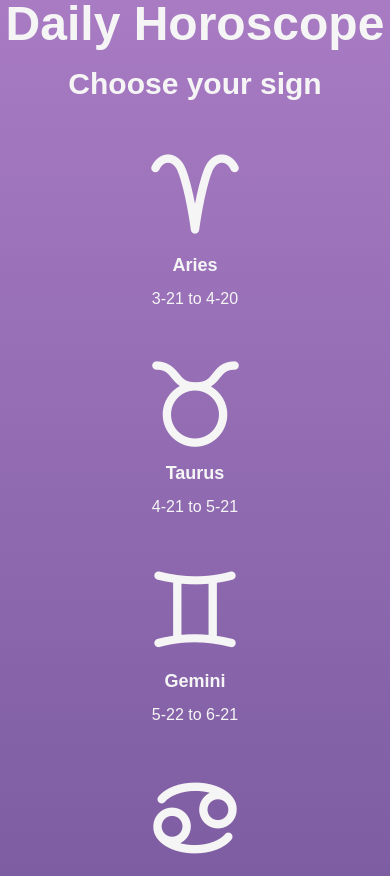
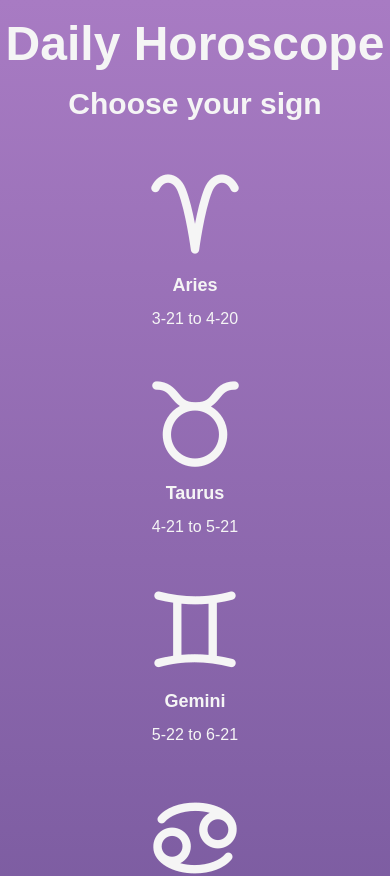
Before and after one commit to harunakawakami/daily-horoscope, a React (Create React App) app: page / in a window 390 px wide. Shown: the top 876 px of the page. Built offline with nearby package versions, Linux system fonts and the light colour scheme; a web font is replaced by a local one.

Commit message:
fix: add padding top for mobile view

```diff
--- a/src/components/pages/DailyHoroscopeResult.tsx
+++ b/src/components/pages/DailyHoroscopeResult.tsx
@@ -12,7 +12,7 @@ import {
 import _ from "lodash";
 
 import { getDailyHoroscope, getColorCode } from "../../utils/api";
-import { Horoscope } from "../../types/api/horoscope";
+import { Horoscope, ZodiacSigns } from "../../types/api/horoscope";
 
 export default function DailyHoroscopeResult() {
   const horoscopeData = useLoaderData() as Horoscope;
@@ -21,7 +21,7 @@ export default function DailyHoroscopeResult() {
   const { sign } = useParams();
 
   return (
-    <Flex direction="column" alignItems="center">
+    <Flex direction="column" alignItems="center" pt={5}>
       <Text textAlign="center" fontSize="2xl" mb={8}>
         {horoscopeData.current_date}
       </Text>
@@ -126,6 +126,6 @@ export default function DailyHoroscopeResult() {
 }
 
 export const loader = ({ params }: LoaderFunctionArgs): Promise<Horoscope> => {
-  const data = getDailyHoroscope(params.sign as string);
+  const data = getDailyHoroscope(params.sign as ZodiacSigns);
   return data;
 };
--- a/src/components/pages/LandingPage.tsx
+++ b/src/components/pages/LandingPage.tsx
@@ -18,7 +18,7 @@ export default function LandingPage() {
 
   return (
     <>
-      <Flex align="center" justify="center" direction="column">
+      <Flex align="center" justify="center" direction="column" pt={5}>
         <Heading textAlign="center" as="h1" size="3xl" mb={4}>
           Daily Horoscope
         </Heading>
```
